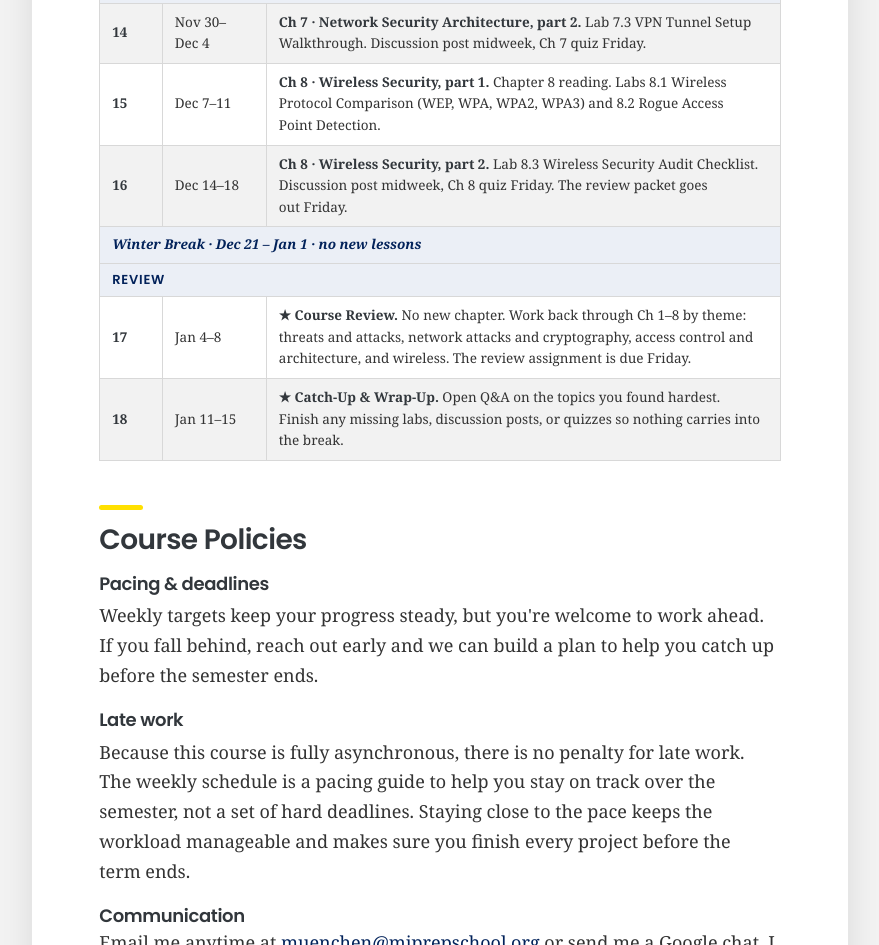
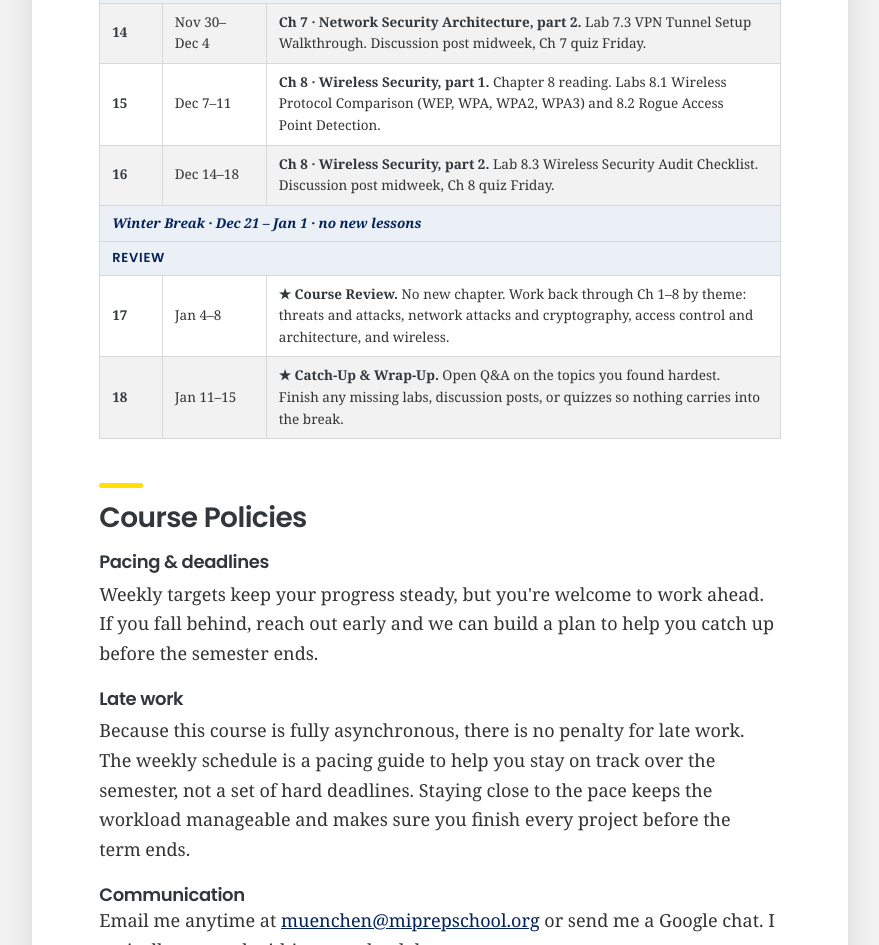
Before and after one commit to ericmuenchen/MIPS-School-of-Tech, a plain HTML site: page Intro-to-Cybersecurity.html in a window 1280 px wide. Shown: the part 4789-5734 px from the top of the page, without its empty margins (200-1079 px from the left). Drawn offline with Linux system fonts and the light colour scheme; a web font is replaced by a local one.

Commit message:
Update Intro-to-Cybersecurity.html

```diff
--- a/Intro-to-Cybersecurity.html
+++ b/Intro-to-Cybersecurity.html
@@ -249,10 +249,10 @@
         <tr><td colspan="3" style="padding:7px 12px;border:1px solid var(--color-gray-300);background:var(--color-navy-50);color:var(--color-navy-700);font-style:italic;font-weight:600;">Thanksgiving Break · Nov 23–27 · no new lessons</td></tr>
         <tr style="background:var(--color-gray-100);"><td style="padding:8px 12px;border:1px solid var(--color-gray-300);color:var(--color-ink-900);font-weight:700;">14</td><td style="padding:8px 12px;border:1px solid var(--color-gray-300);">Nov 30–Dec 4</td><td style="padding:8px 12px;border:1px solid var(--color-gray-300);"><strong style="color:var(--color-ink-900);">Ch 7 · Network Security Architecture, part 2.</strong> Lab 7.3 VPN Tunnel Setup Walkthrough. Discussion post midweek, Ch 7 quiz Friday.</td></tr>
         <tr><td style="padding:8px 12px;border:1px solid var(--color-gray-300);color:var(--color-ink-900);font-weight:700;">15</td><td style="padding:8px 12px;border:1px solid var(--color-gray-300);">Dec 7–11</td><td style="padding:8px 12px;border:1px solid var(--color-gray-300);"><strong style="color:var(--color-ink-900);">Ch 8 · Wireless Security, part 1.</strong> Chapter 8 reading. Labs 8.1 Wireless Protocol Comparison (WEP, WPA, WPA2, WPA3) and 8.2 Rogue Access Point Detection.</td></tr>
-        <tr style="background:var(--color-gray-100);"><td style="padding:8px 12px;border:1px solid var(--color-gray-300);color:var(--color-ink-900);font-weight:700;">16</td><td style="padding:8px 12px;border:1px solid var(--color-gray-300);">Dec 14–18</td><td style="padding:8px 12px;border:1px solid var(--color-gray-300);"><strong style="color:var(--color-ink-900);">Ch 8 · Wireless Security, part 2.</strong> Lab 8.3 Wireless Security Audit Checklist. Discussion post midweek, Ch 8 quiz Friday. The review packet goes out Friday.</td></tr>
+        <tr style="background:var(--color-gray-100);"><td style="padding:8px 12px;border:1px solid var(--color-gray-300);color:var(--color-ink-900);font-weight:700;">16</td><td style="padding:8px 12px;border:1px solid var(--color-gray-300);">Dec 14–18</td><td style="padding:8px 12px;border:1px solid var(--color-gray-300);"><strong style="color:var(--color-ink-900);">Ch 8 · Wireless Security, part 2.</strong> Lab 8.3 Wireless Security Audit Checklist. Discussion post midweek, Ch 8 quiz Friday. </td></tr>
         <tr><td colspan="3" style="padding:7px 12px;border:1px solid var(--color-gray-300);background:var(--color-navy-50);color:var(--color-navy-700);font-style:italic;font-weight:600;">Winter Break · Dec 21 – Jan 1 · no new lessons</td></tr>
         <tr><td colspan="3" style="padding:7px 12px;border:1px solid var(--color-gray-300);background:var(--color-navy-50);color:var(--color-navy-700);font-weight:700;font:var(--text-label);letter-spacing:0.06em;text-transform:uppercase;font-size:13px;">Review</td></tr>
-        <tr><td style="padding:8px 12px;border:1px solid var(--color-gray-300);color:var(--color-ink-900);font-weight:700;">17</td><td style="padding:8px 12px;border:1px solid var(--color-gray-300);">Jan 4–8</td><td style="padding:8px 12px;border:1px solid var(--color-gray-300);"><strong style="color:var(--color-ink-900);">★ Course Review.</strong> No new chapter. Work back through Ch 1–8 by theme: threats and attacks, network attacks and cryptography, access control and architecture, and wireless. The review assignment is due Friday.</td></tr>
+        <tr><td style="padding:8px 12px;border:1px solid var(--color-gray-300);color:var(--color-ink-900);font-weight:700;">17</td><td style="padding:8px 12px;border:1px solid var(--color-gray-300);">Jan 4–8</td><td style="padding:8px 12px;border:1px solid var(--color-gray-300);"><strong style="color:var(--color-ink-900);">★ Course Review.</strong> No new chapter. Work back through Ch 1–8 by theme: threats and attacks, network attacks and cryptography, access control and architecture, and wireless.</td></tr>
         <tr style="background:var(--color-gray-100);"><td style="padding:8px 12px;border:1px solid var(--color-gray-300);color:var(--color-ink-900);font-weight:700;">18</td><td style="padding:8px 12px;border:1px solid var(--color-gray-300);">Jan 11–15</td><td style="padding:8px 12px;border:1px solid var(--color-gray-300);"><strong style="color:var(--color-ink-900);">★ Catch-Up &amp; Wrap-Up.</strong> Open Q&amp;A on the topics you found hardest. Finish any missing labs, discussion posts, or quizzes so nothing carries into the break.</td></tr>
       </tbody>
     </table>
```
